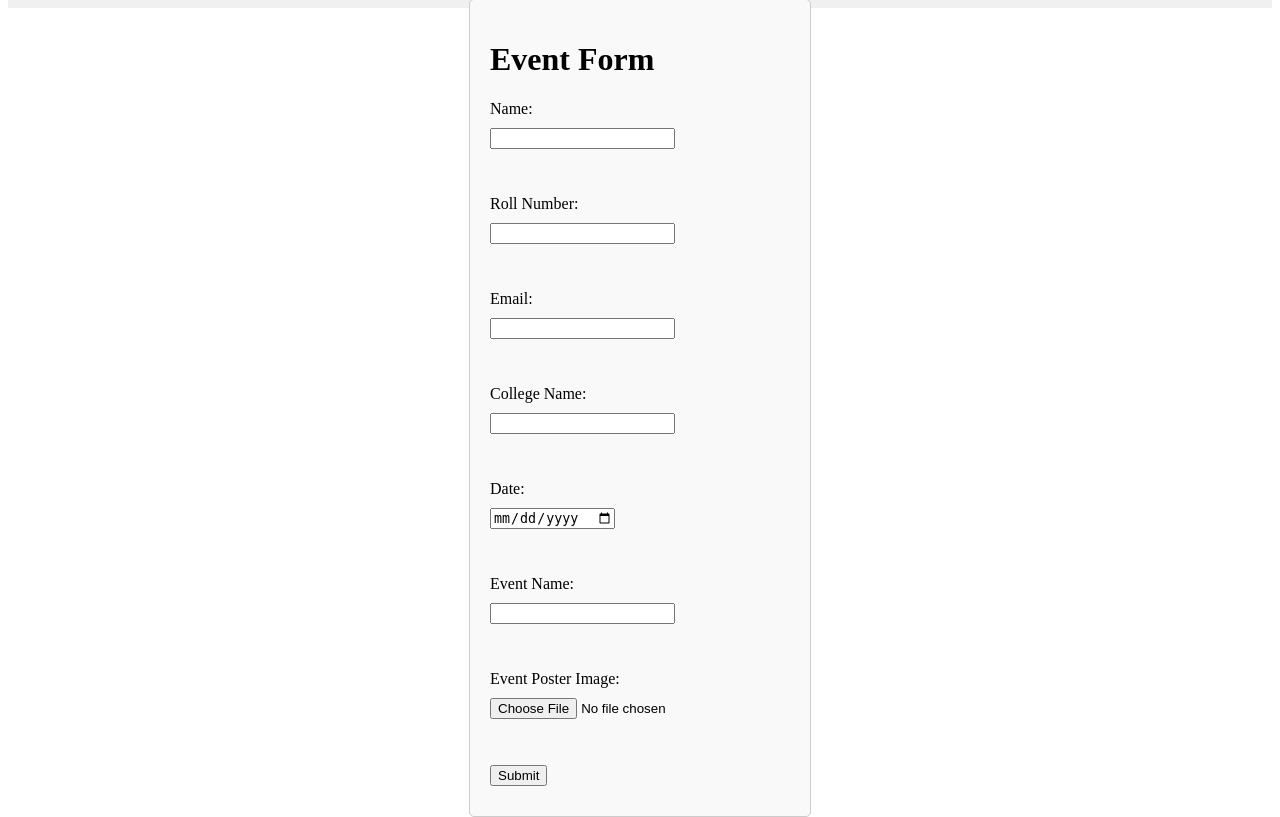
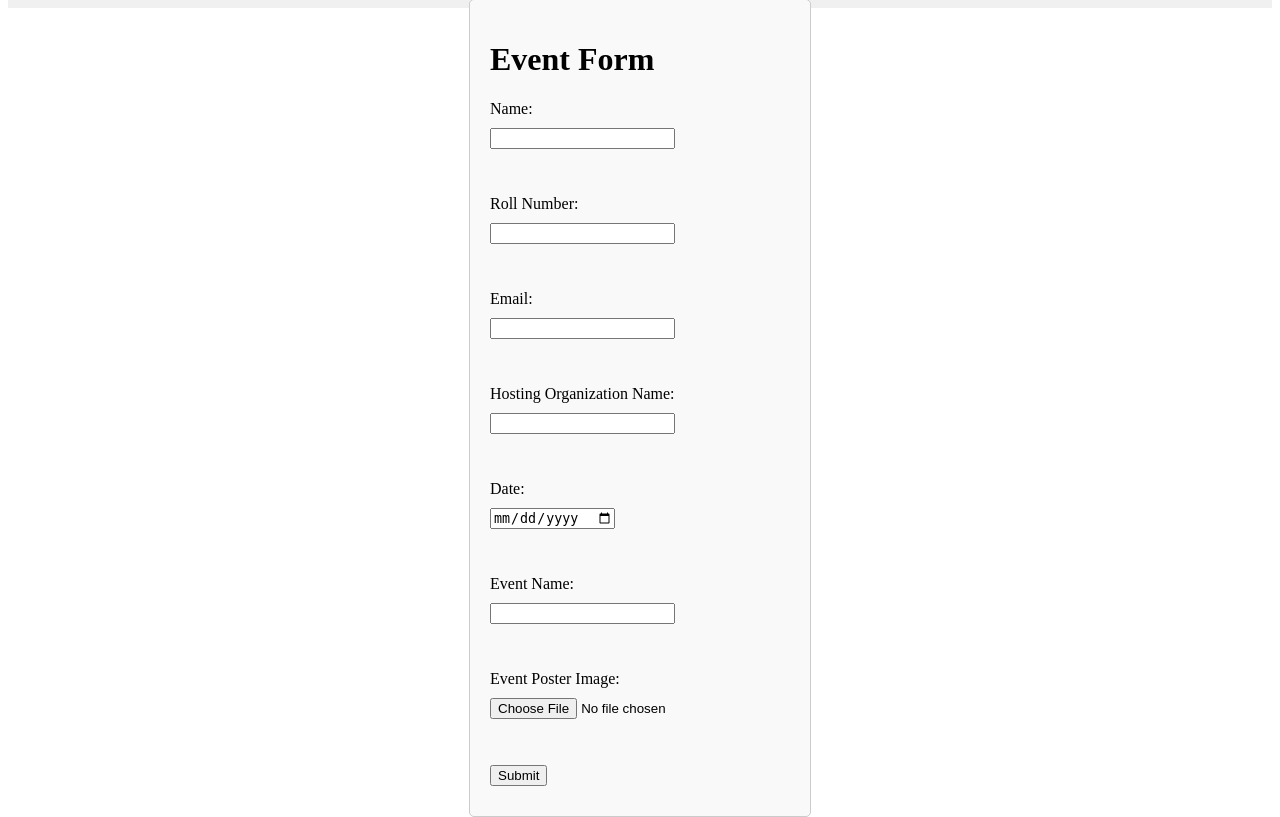
Before and after one commit to DhalavaiN/OD_App_mini_project, a Flask app: template od/templates/form.html in a window 1280 px wide. Shown: the part 38-855 px from the top of the page. Run offline with Flask 3, Linux system fonts and the light colour scheme; the template is opened without the code that fills it, so the values that code supplies are empty; some libraries are stand-ins or nearby versions.

Commit message:
Update form.html

```diff
--- a/od/templates/form.html
+++ b/od/templates/form.html
@@ -63,7 +63,7 @@
             <label for="email">Email:</label>
             <input type="email" id="email" name="email" required><br><br>
 
-            <label for="college_name">College Name:</label>
+            <label for="college_name">Hosting Organization Name:</label>
             <input type="text" id="college_name" name="college_name" required><br><br>
 
             <label for="date">Date:</label>
```
